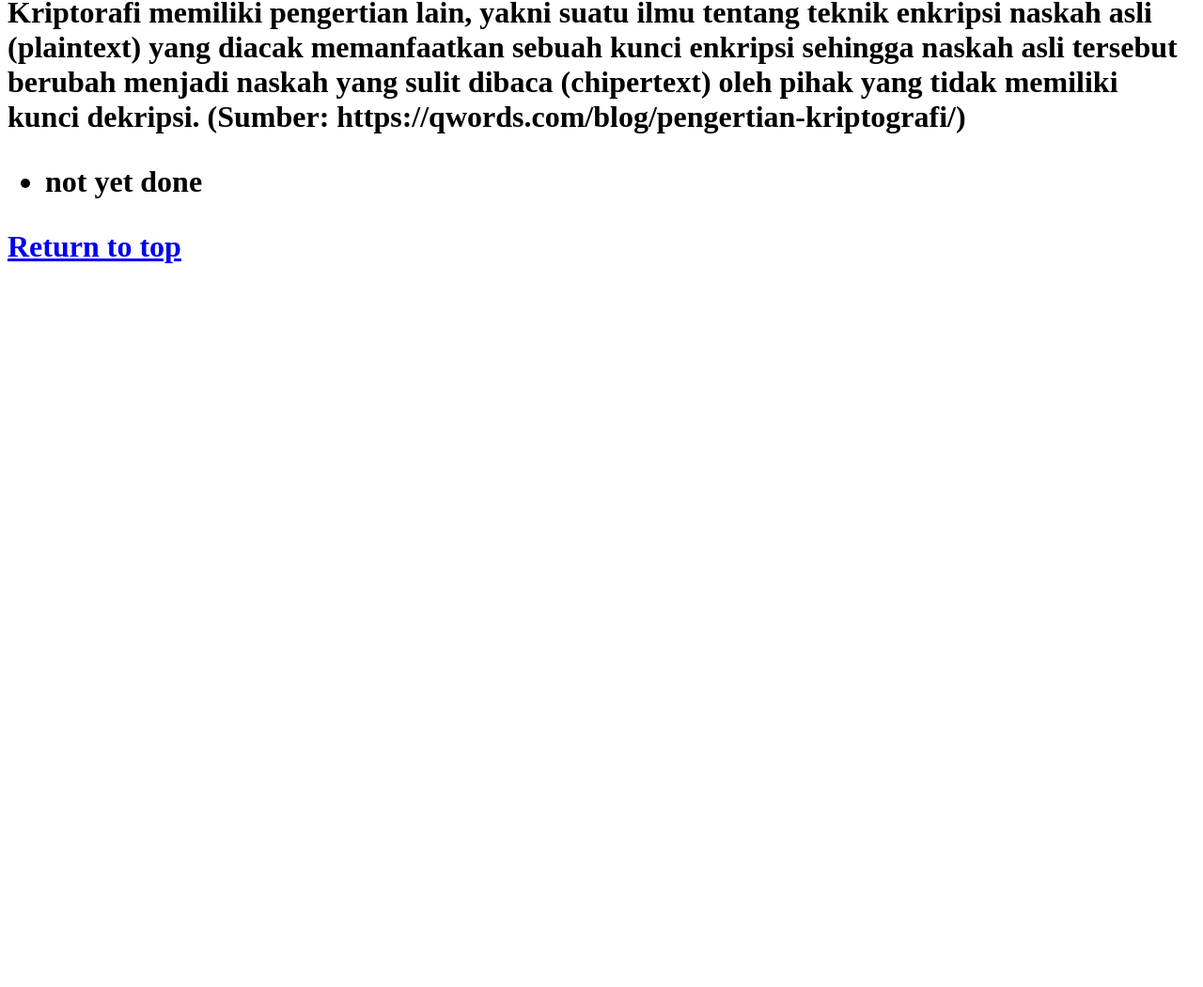
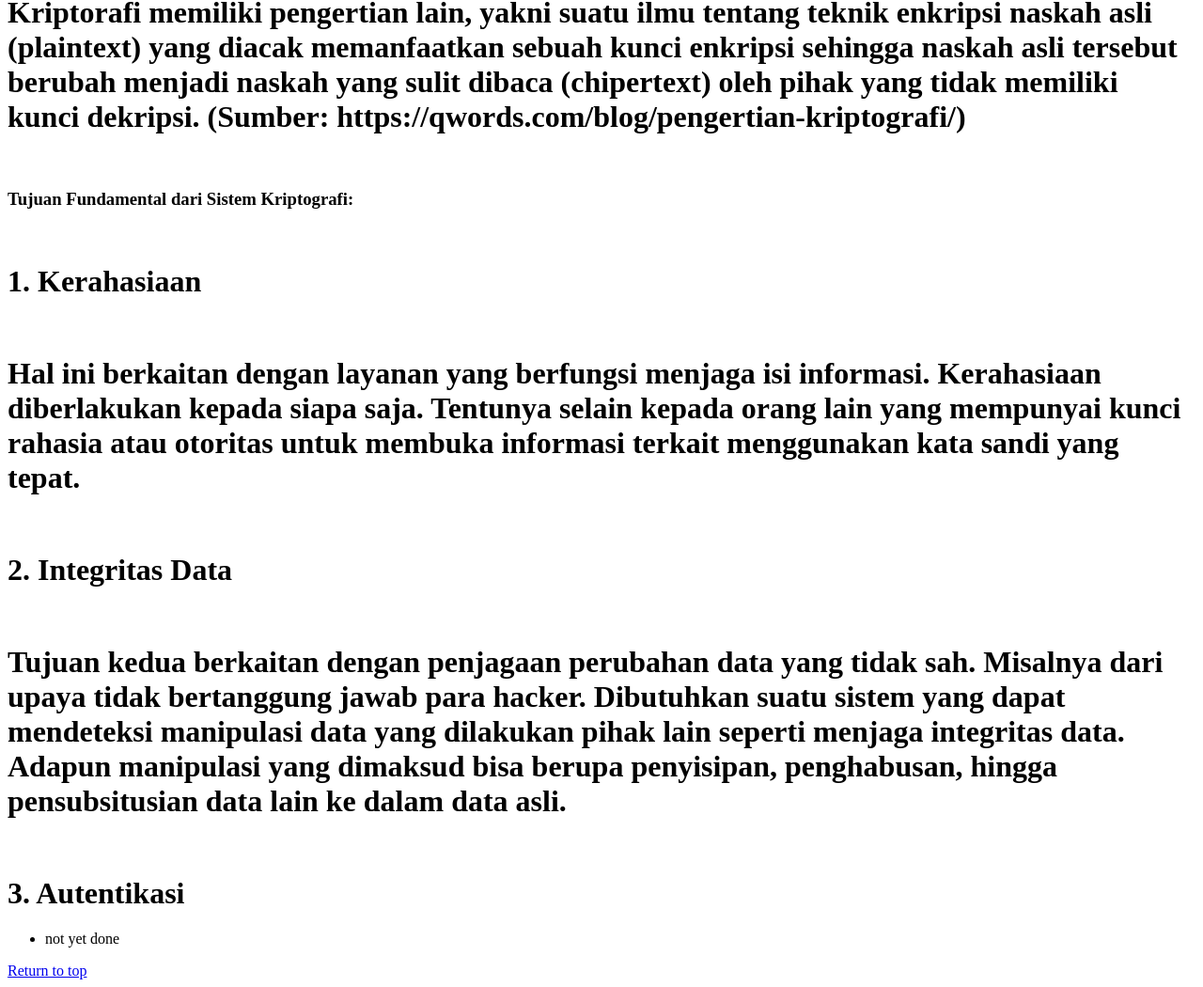
Before and after one commit to kelas177B/beruangmalam, a plain HTML site: page index.html in a window 1280 px wide. Shown: the part 784-1834 px from the top of the page at 94% size. Before the commit the page ends 1087 px from the top, so only its background shows below. Drawn offline with Linux system fonts and the light colour scheme.

Commit message:
Update index.html

```diff
--- a/index.html
+++ b/index.html
@@ -19,7 +19,16 @@
          maka kriptografi adalah disiplin ilmu yang mempelajari teknik enkripsi naskah asli (plaintext) yang tersusun acak, dengan memanfaatkan kunci enkripsi
          sehingga naskah tersebut berubah menjadi teks yang sulit terbaca (ciphertext) oleh user yang tidak memiliki kunci dekripsi. (Sumber: https://www.sekawanmedia.co.id/blog/pengertian-kriptografi/). <br>
          Kriptorafi memiliki pengertian lain, yakni suatu ilmu tentang teknik enkripsi naskah asli (plaintext) yang diacak memanfaatkan sebuah kunci enkripsi
-         sehingga naskah asli tersebut berubah menjadi naskah yang sulit dibaca (chipertext) oleh pihak yang tidak memiliki kunci dekripsi. (Sumber: https://qwords.com/blog/pengertian-kriptografi/) <h/1>
+         sehingga naskah asli tersebut berubah menjadi naskah yang sulit dibaca (chipertext) oleh pihak yang tidak memiliki kunci dekripsi. (Sumber: https://qwords.com/blog/pengertian-kriptografi/) </h1>
+   <br>
+   <h3 id="image_label"> Tujuan Fundamental dari Sistem Kriptografi: </h3> <br>
+   <h1> 1. Kerahasiaan </h1> <br>
+    <h1> Hal ini berkaitan dengan layanan yang berfungsi menjaga isi informasi. Kerahasiaan diberlakukan kepada siapa saja. Tentunya selain kepada orang lain yang mempunyai kunci rahasia atau otoritas
+         untuk membuka informasi terkait menggunakan kata sandi yang tepat. </h1> <br>
+    <h1> 2. Integritas Data </h1> <br>
+    <h1> Tujuan kedua berkaitan dengan penjagaan perubahan data yang tidak sah. Misalnya dari upaya tidak bertanggung jawab para hacker.
+         Dibutuhkan suatu sistem yang dapat mendeteksi manipulasi data yang dilakukan pihak lain seperti menjaga integritas data. Adapun manipulasi yang dimaksud bisa berupa penyisipan, penghabusan, hingga pensubsitusian data lain ke dalam data asli. </h1> <br>
+    <h1> 3. Autentikasi </h1>
 
 
     <div>
```
